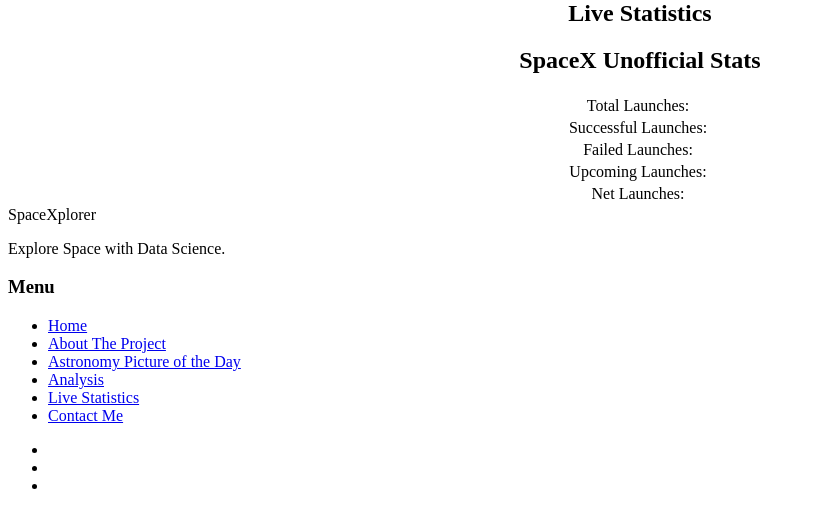
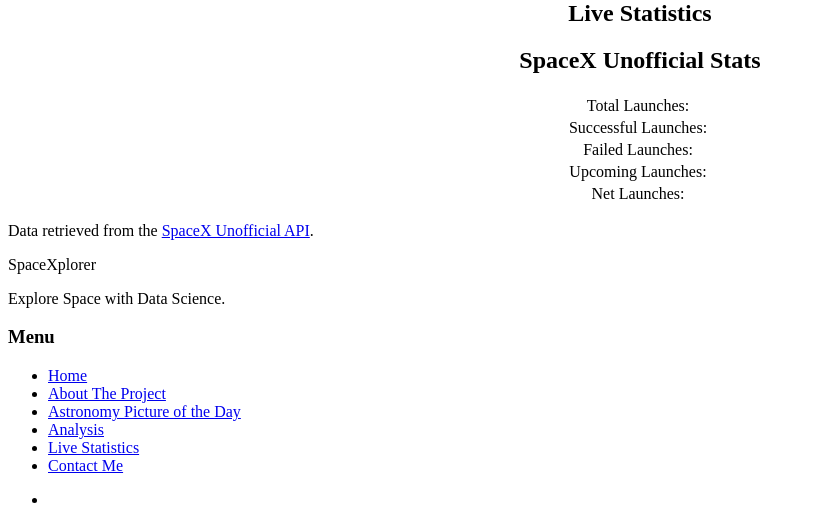
Before and after one commit to renatogusani/SpaceXplorer, a Jekyll site: the page built from _pages/page3.html, in a window 1280 px wide. Shown: the part 532-1043 px from the top of the page, without its empty margins (0-815 px from the left). Built offline with Jekyll 4.4.1, drawn with Linux system fonts in a browser that asks for light colours.

Commit message:
Update page3.html

```diff
--- a/_pages/page3.html
+++ b/_pages/page3.html
@@ -73,3 +73,7 @@
 	</table>
 </body>
 </html>
+
+<footer>
+    <p>Data retrieved from the <a href="https://github.com/r-spacex/SpaceX-API">SpaceX Unofficial API</a>.</p>
+</footer>
```
